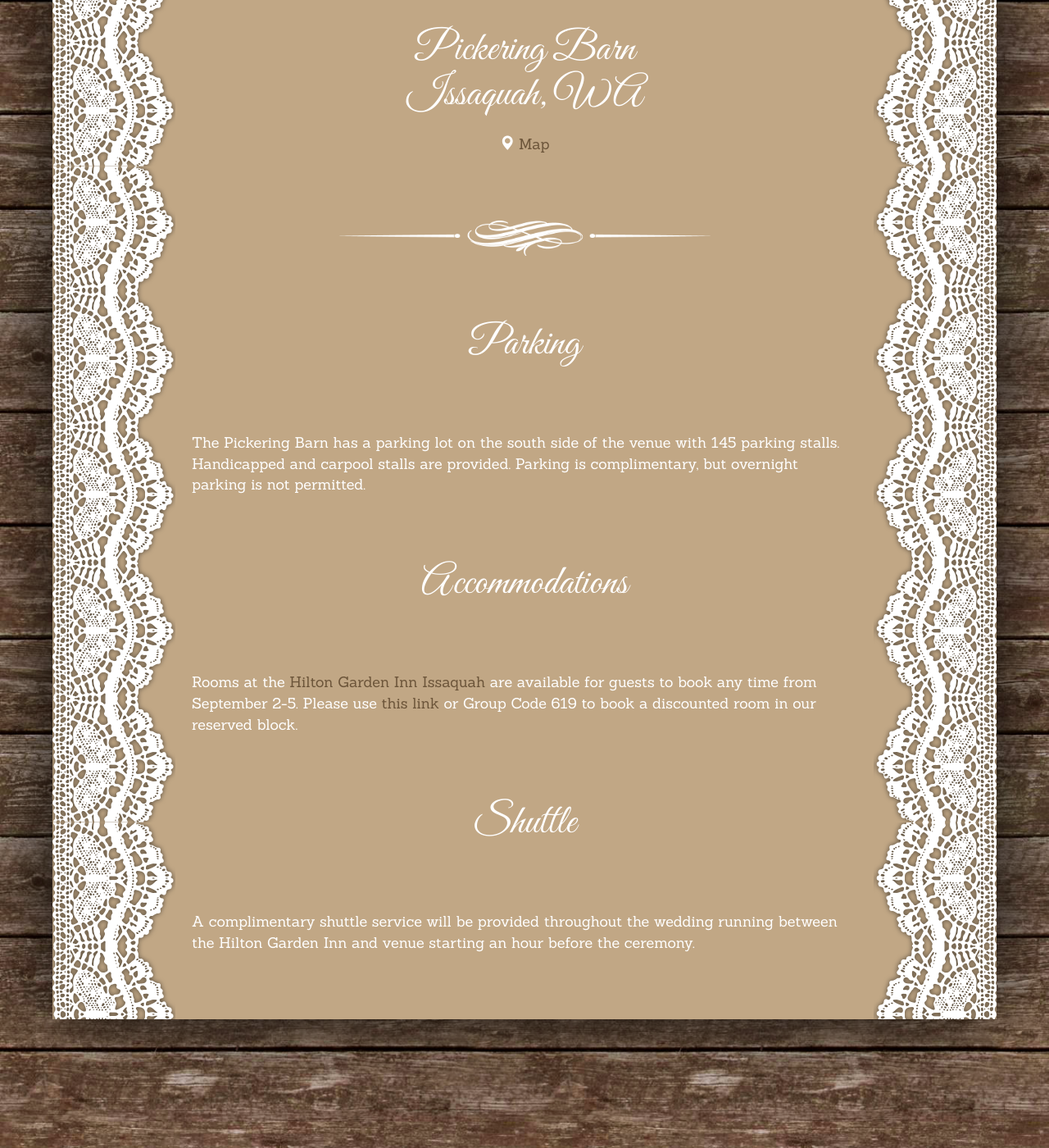
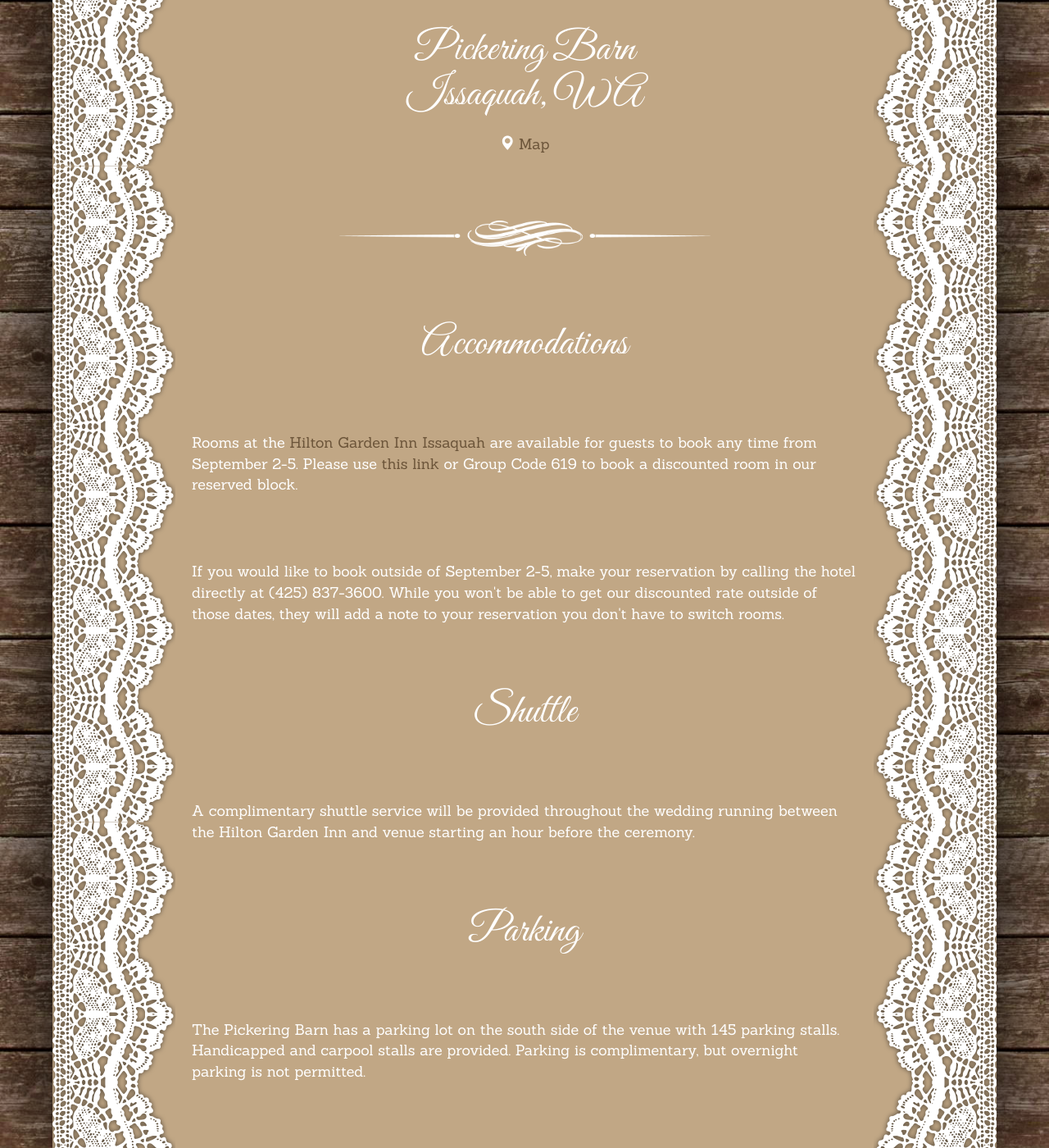
Before and after one commit to mtalcott/mtalcott.github.com, a Jekyll site: the page built from wedding/details/index.html, in a window 1280 px wide and 1400 px high, scrolled down 1397 px. Shown: the whole window at 82% size. Built offline with Jekyll 4.4.1, drawn with Linux system fonts in a browser that asks for light colours; some web fonts are replaced.

Commit message:
Add note about hotel reservations outside of our block, and move Accomodations section to top

```diff
--- a/wedding/details/index.html
+++ b/wedding/details/index.html
@@ -31,18 +31,21 @@ layout: wedding
 
 <div class="fancy-hr"></div>
 
-<h1>Parking</h1>
-<p>
-	The Pickering Barn has a parking lot on the south side of the venue with 145 parking stalls. Handicapped and carpool stalls are provided. Parking is complimentary, but overnight parking is not permitted.
-</p>
-
 <h1>Accommodations</h1>
 <p>
 	Rooms at the <a href="https://goo.gl/maps/t1yUMLzo8uB2" target="_blank">Hilton Garden Inn Issaquah</a> are available for guests to book any time from September 2-5.
 	Please use <a href="http://hiltongardeninn.hilton.com/en/gi/groups/personalized/S/SEAISGI-619-20160902/index.jhtml?WT.mc_id=POG" target="_blank">this link</a> or Group Code 619 to book a discounted room in our reserved block.
+</p>
+<p>
+	If you would like to book outside of September 2-5, make your reservation by calling the hotel directly at (425) 837-3600. While you won't be able to get our discounted rate outside of those dates, they will add a note to your reservation you don't have to switch rooms.
 </p>
 
 <h1>Shuttle</h1>
 <p>
 	A complimentary shuttle service will be provided throughout the wedding running between the Hilton Garden Inn and venue starting an hour before the ceremony.
 </p>
+
+<h1>Parking</h1>
+<p>
+	The Pickering Barn has a parking lot on the south side of the venue with 145 parking stalls. Handicapped and carpool stalls are provided. Parking is complimentary, but overnight parking is not permitted.
+</p>
```
